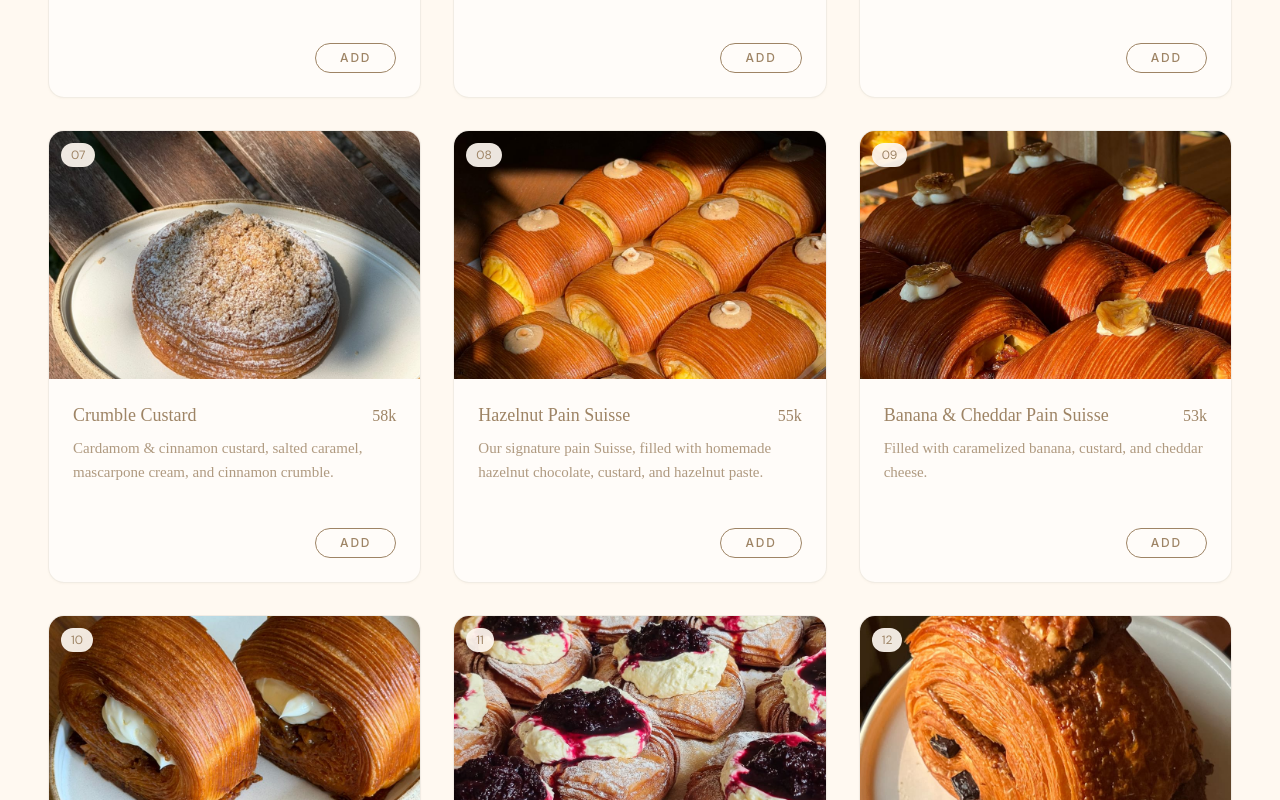
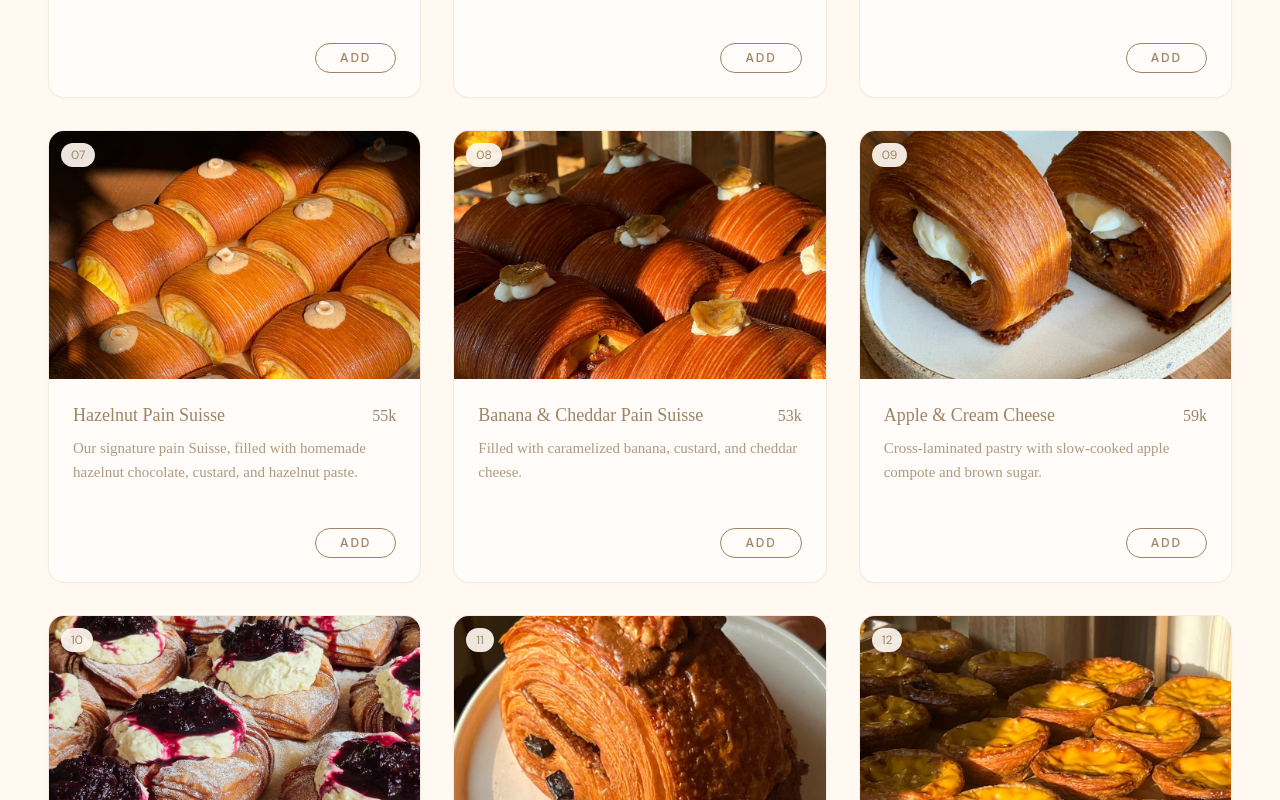
Before and after one commit to BeatrixBlaine/Blond-Website, a React (Vite) app: page /cart in a window 1280 px wide. Shown: the part 1120-1920 px from the top of the page. Built offline with nearby package versions, Linux system fonts and the light colour scheme; a web font is replaced by a local one.

Commit message:
remove crumble custard

```diff
--- a/src/data/products.ts
+++ b/src/data/products.ts
@@ -153,14 +153,6 @@ export const PRODUCTS: Product[] = [
     description: "Filled with slow-roasted tomato confit, fresh basil, and whipped honey mustard cream cheese.",
     price: 58000,
   },
-  {
-    id: "c-19",
-    category: "croissants",
-    number: 19,
-    name: "Crumble Custard",
-    description: "Cardamom & cinnamon custard, salted caramel, mascarpone cream, and cinnamon crumble.",
-    price: 58000,
-  },
 
   // Cookies
   {
--- a/src/pages/Cart.tsx
+++ b/src/pages/Cart.tsx
@@ -20,7 +20,6 @@ import beefParmesan from "@/imports/beefParmesan1.jpeg";
 import cookiesOriginal from "@/imports/cookiesOriginal.jpeg";
 import pistachioChoco from "@/imports/pistachioChoco.jpeg";
 import peanutButterPainAu from "@/imports/peanutButterPainAu1.jpeg";
-import crumbleCustard from "@/imports/crumbleCustard.jpeg";
 import cinnamonBun from "@/imports/cinnamonBun.jpeg";
 import pistachioCroissant from "@/imports/pistachioCroissant.jpeg";
 
@@ -59,12 +58,6 @@ const CROISSANT_COLS: { name: string; desc: string; productId: string; image?: s
       desc: "Twice baked with dark chocolate and almond frangipane, finished with toasted almond flakes.",
       productId: "c-06",
       image: almondChoco,
-    },
-    {
-      name: "Crumble Custard",
-      desc: "Cardamom & cinnamon custard, salted caramel, mascarpone cream, and cinnamon crumble.",
-      productId: "c-19",
-      image: crumbleCustard,
     },
   ],
   [
--- a/src/pages/Home.tsx
+++ b/src/pages/Home.tsx
@@ -45,7 +45,6 @@ import menuCinnamonBun from "@/imports/cinnamonBun.jpeg";
 import menuPistachioCroissant from "@/imports/pistachioCroissant.jpeg";
 import menuPistachioChoco from "@/imports/pistachioChoco.jpeg";
 import menuAlmondChoco from "@/imports/almondChocolatine2.jpeg";
-import menuCrumbleCustard from "@/imports/crumbleCustard.jpeg";
 import menuHazelnut from "@/imports/hazelnut1.jpeg";
 import menuBanana from "@/imports/banana.jpeg";
 import menuApplePie from "@/imports/applepie1.jpeg";
@@ -125,11 +124,6 @@ const CROISSANT_COLS: { name: string; desc: string; productId: string }[][] = [
       productId: "c-10",
     },
     {
-      name: "Crumble Custard",
-      desc: "Cardamom & cinnamon custard, salted caramel, mascarpone cream, and cinnamon crumble.",
-      productId: "c-19",
-    },
-    {
       name: "Egg Tart",
       desc: "Silky baked custard in a flaky croissant pastry.",
       productId: "c-12",
@@ -191,7 +185,6 @@ const MENU_PHOTOS: Record<string, string> = {
   "c-04": menuPistachioCroissant,
   "c-05": menuPistachioChoco,
   "c-06": menuAlmondChoco,
-  "c-19": menuCrumbleCustard,
   "c-07": menuHazelnut,
   "c-08": menuBanana,
   "c-09": menuApplePie,
```
